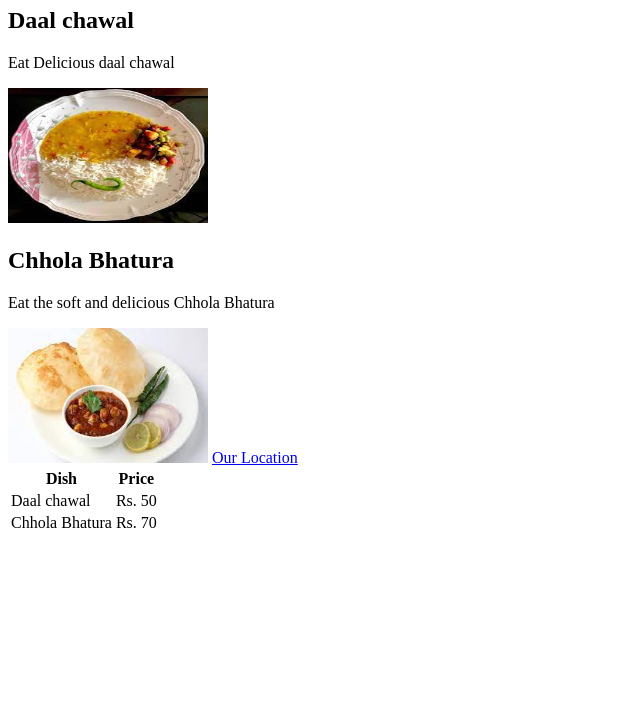
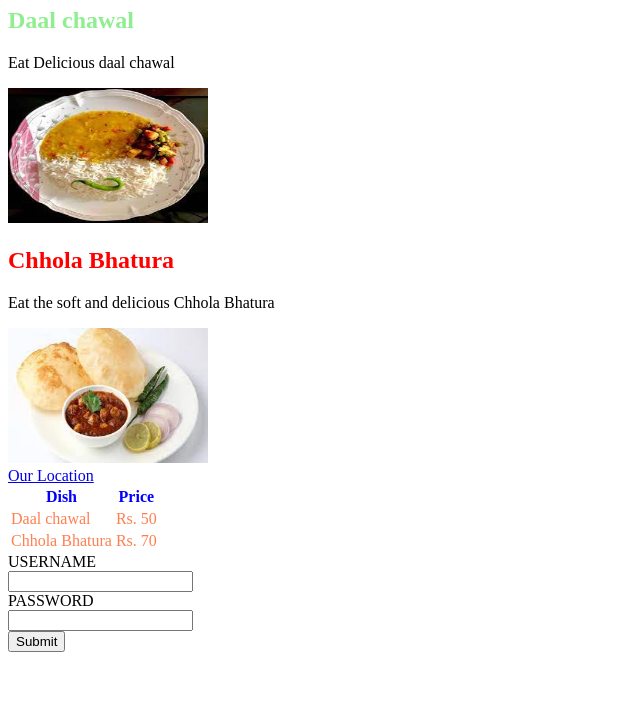
Before and after one commit to shashank00818/Learning-HTML, a plain HTML site: page index.html in a window 1280 px wide. Shown: the part 73-800 px from the top of the page, without its empty margins (0-640 px from the left). Drawn offline with Linux system fonts and the light colour scheme.

Commit message:
forms and basic css

```diff
--- a/index.html
+++ b/index.html
@@ -2,15 +2,16 @@
 <html>
     <head>
         <title>My WebPage</title>
+        <link rel="stylesheet" href="style.css">
     </head>
     <body>
         <h1>Our Menu</h1>
         <h2>Daal chawal</h2>
         <p>Eat Delicious daal chawal</p>
         <img src="daalChawal.jpeg" width="200" height="135" alt="Delicious Daal chawal">
-        <h2>Chhola Bhatura</h2>
+        <h2 id="cb">Chhola Bhatura</h2>
         <p>Eat the soft and delicious Chhola Bhatura</p>
-        <img src="ChholaBhatura.jpeg" width="200" height="135" alt="Home Style Chhola Bhatura">
+        <img src="ChholaBhatura.jpeg" width="200" height="135" alt="Home Style Chhola Bhatura"><br>
         <a href="location.html">Our Location</a>
 
         <table>
@@ -27,5 +28,14 @@
                 <td>Rs. 70</td>
             </tr>
         </table>
+
+
+        <form >
+            <label for="username">USERNAME</label><br>
+            <input type="text" name="username"><br>
+            <label for="password">PASSWORD</label><br>
+            <input type="password" name="password"><br>
+            <input type="submit">
+        </form>
     </body>
 </html>
--- /dev/null
+++ b/style.css
@@ -0,0 +1,15 @@
+h1{
+    color: purple;
+}
+h2{
+    color: lightgreen;
+}
+#cb{
+    color: red;
+}
+th{
+    color: blue;
+}
+td{
+    color: coral;
+}
```
